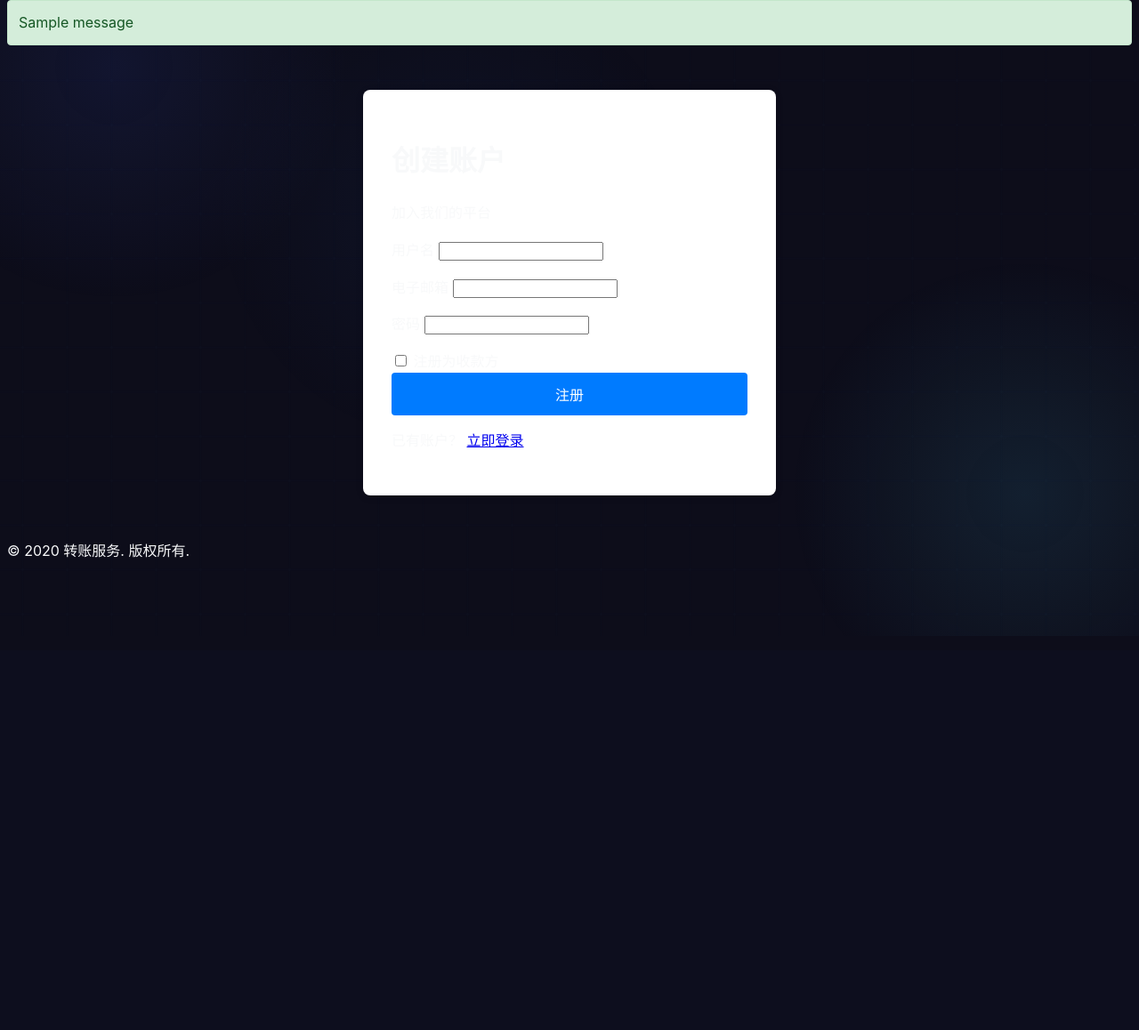
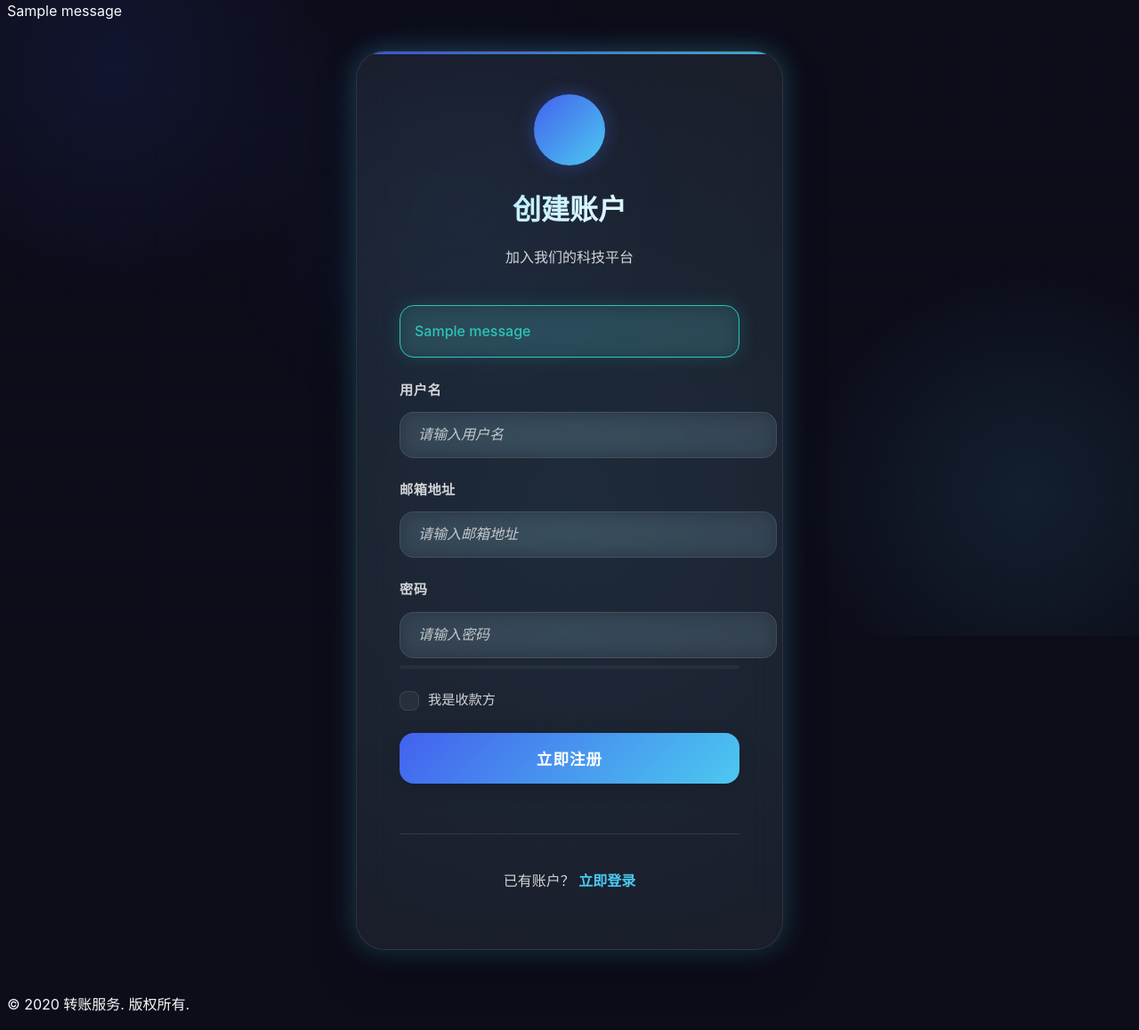
Before and after one commit to wilson-0830/Hostel-Bill-Management, a Python web app: template templates/register.html in a window 1280 px wide. Shown: the part 85-1243 px from the top of the page at 89% size. Before the commit the page ends 733 px from the top, so only its background shows below. Run offline with Jinja, Linux system fonts and the light colour scheme; the template is opened without the code that fills it: most values are stand-ins (such as "Sample title", 1, 10 or a date in 2020); one stand-in notice (Sample message) is shown; some libraries are stand-ins or nearby versions.

Commit message:
Update register template with proper tech-inspired design
cgen-5bb6ef76caa44c4fbd966054fe721bad

```diff
--- a/templates/register.html
+++ b/templates/register.html
@@ -1,44 +1,109 @@
 {% extends "base.html" %}
 
 {% block extra_css %}
-<link rel="stylesheet" href="{{ url_for('static', filename='css/auth.css') }}">
+<link rel="stylesheet" href="{{ url_for('static', filename='css/login.css') }}">
 {% endblock %}
 
 {% block content %}
 <div class="auth-container">
+    <div class="auth-wrapper">
         <div class="auth-card">
             <div class="auth-header">
-            <h1>创建账户</h1>
-            <p>加入我们的平台</p>
+                <div class="auth-logo">
+                    <i class="fas fa-user-plus"></i>
                 </div>
+                <h1 class="auth-title">创建账户</h1>
+                <p class="auth-subtitle">加入我们的科技平台</p>
+            </div>
+
+            {% with messages = get_flashed_messages(with_categories=true) %}
+                {% if messages %}
+                    {% for category, message in messages %}
+                        <div class="auth-message message-{{ 'error' if category == 'error' else 'success' }}">
+                            {{ message }}
+                        </div>
+                    {% endfor %}
+                {% endif %}
+            {% endwith %}
 
             <form method="POST" class="auth-form">
                 <div class="form-group">
-                <label for="username">用户名</label>
-                <input type="text" id="username" name="username" required>
+                    <label for="username" class="form-label">用户名</label>
+                    <input type="text" id="username" name="username" class="form-control" placeholder="请输入用户名" required>
+                    <i class="fas fa-user input-icon"></i>
                 </div>
 
                 <div class="form-group">
-                <label for="email">电子邮箱</label>
-                <input type="email" id="email" name="email" required>
+                    <label for="email" class="form-label">邮箱地址</label>
+                    <input type="email" id="email" name="email" class="form-control" placeholder="请输入邮箱地址" required>
+                    <i class="fas fa-envelope input-icon"></i>
                 </div>
 
                 <div class="form-group">
-                <label for="password">密码</label>
-                <input type="password" id="password" name="password" required>
+                    <label for="password" class="form-label">密码</label>
+                    <input type="password" id="password" name="password" class="form-control" placeholder="请输入密码" required>
+                    <i class="fas fa-key input-icon"></i>
+                    <div class="password-strength">
+                        <div class="strength-bar"></div>
+                    </div>
                 </div>
 
-            <div class="form-check">
+                <div class="checkbox-group">
+                    <div class="custom-checkbox">
                         <input type="checkbox" id="is_recipient" name="is_recipient">
-                <label for="is_recipient">注册为收款方</label>
+                        <span class="checkmark"></span>
+                    </div>
+                    <label for="is_recipient" class="checkbox-label">我是收款方</label>
                 </div>
 
-            <button type="submit" class="btn btn-primary">注册</button>
+                <button type="submit" class="btn-auth">
+                    <i class="fas fa-rocket"></i>
+                    立即注册
+                </button>
 
                 <div class="auth-footer">
-                <p>已有账户？ <a href="{{ url_for('login') }}">立即登录</a></p>
+                    <p>已有账户？ <a href="{{ url_for('login') }}" class="auth-link">立即登录</a></p>
                 </div>
             </form>
+
+            <div class="floating-particles">
+                <div class="particle"></div>
+                <div class="particle"></div>
+                <div class="particle"></div>
+                <div class="particle"></div>
+                <div class="particle"></div>
+                <div class="particle"></div>
+                <div class="particle"></div>
+                <div class="particle"></div>
+                <div class="particle"></div>
             </div>
         </div>
+    </div>
+</div>
+
+<script>
+// Password strength indicator
+document.getElementById('password').addEventListener('input', function() {
+    const password = this.value;
+    const strengthBar = document.querySelector('.strength-bar');
+
+    let strength = 0;
+    if (password.length >= 6) strength++;
+    if (password.match(/[a-z]/)) strength++;
+    if (password.match(/[A-Z]/)) strength++;
+    if (password.match(/[0-9]/)) strength++;
+    if (password.match(/[^a-zA-Z0-9]/)) strength++;
+
+    strengthBar.className = 'strength-bar';
+    if (strength >= 2 && strength < 4) {
+        strengthBar.classList.add('strength-weak');
+    } else if (strength >= 4) {
+        strengthBar.classList.add('strength-medium');
+    }
+    if (strength >= 5) {
+        strengthBar.classList.remove('strength-medium');
+        strengthBar.classList.add('strength-strong');
+    }
+});
+</script>
 {% endblock %}
```
Lines whose indentation alone changed are shown as unchanged.
